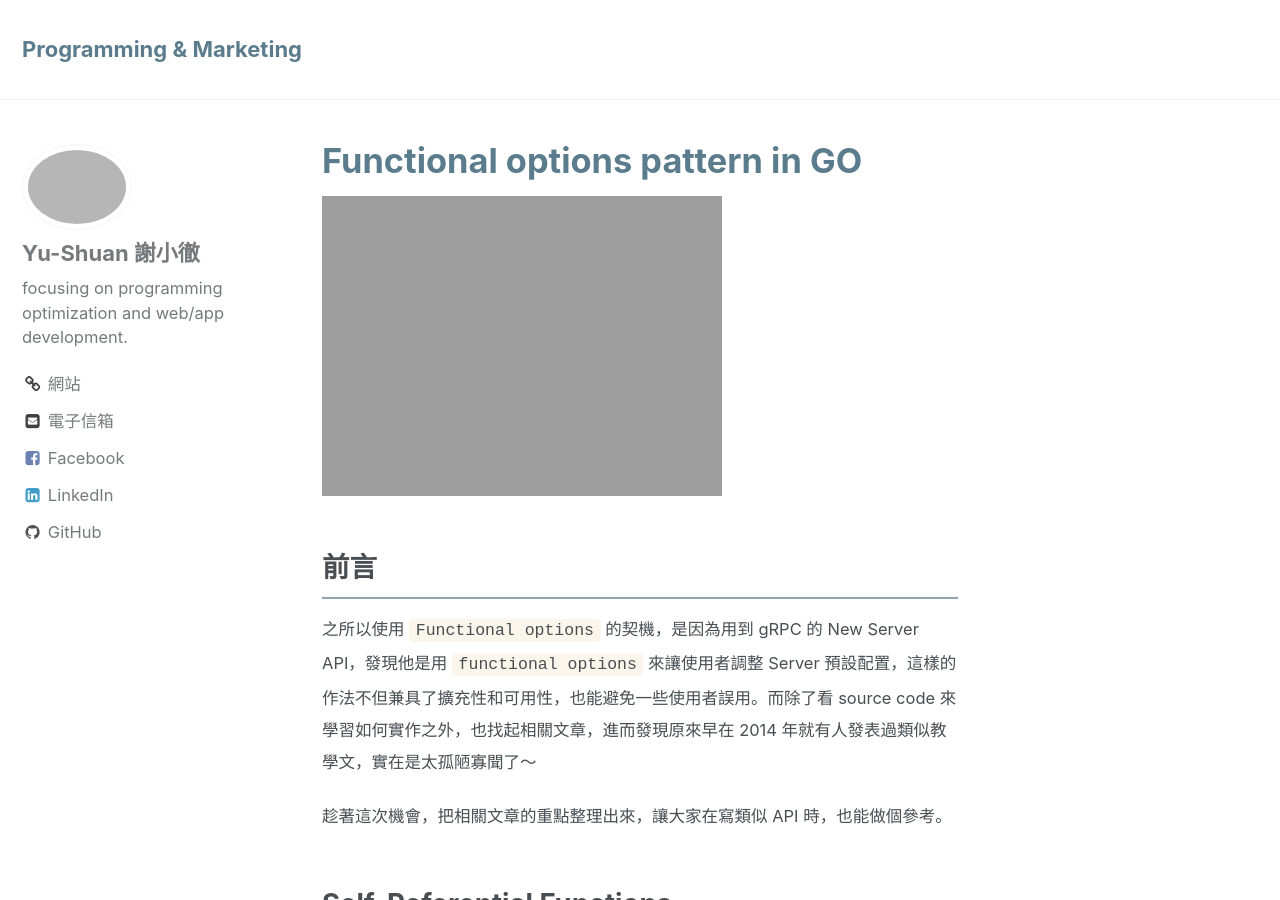
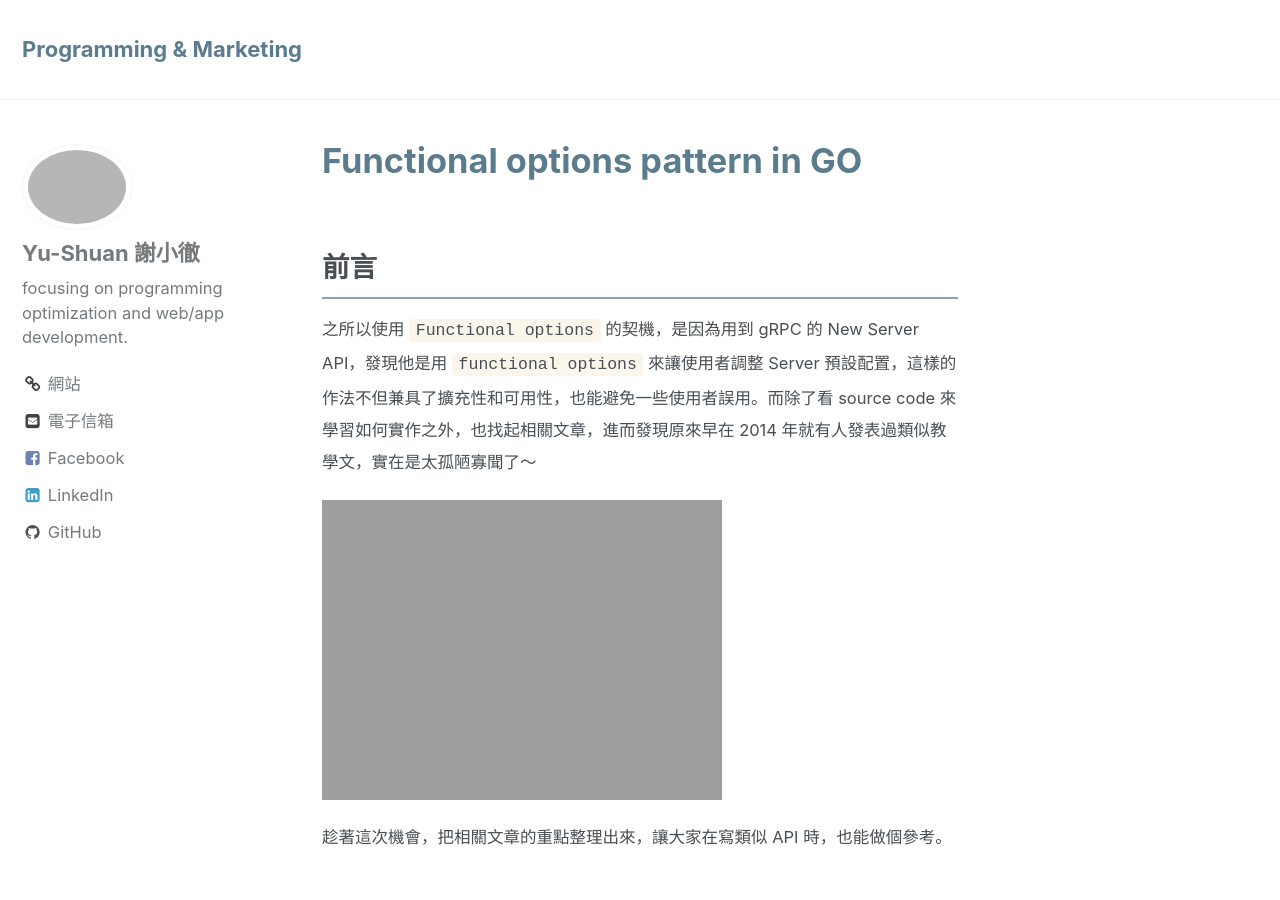
Before and after one commit to YuShuanHsieh/yushuanhsieh.github.io, a Jekyll site: the page built from _posts/2020-03-10-functional-options.markdown, in a window 1280 px wide and 900 px high. Built offline with Jekyll 4.4.1, drawn with Linux system fonts in a browser that asks for light colours.

Commit message:
chore(blog): update post

```diff
--- a/_posts/2020-03-10-functional-options.markdown
+++ b/_posts/2020-03-10-functional-options.markdown
@@ -4,10 +4,10 @@ title:  "Functional options pattern in GO"
 date:   2019-03-10 08:00:00 +0800
 categories: WebDevelopment
 ---
-![study-2019-02]({{ site.url }}/assets/images/functional-options.png)
-
 ## 前言
 之所以使用 `Functional options` 的契機，是因為用到 gRPC 的 New Server API，發現他是用 `functional options` 來讓使用者調整 Server 預設配置，這樣的作法不但兼具了擴充性和可用性，也能避免一些使用者誤用。而除了看 source code 來學習如何實作之外，也找起相關文章，進而發現原來早在 2014 年就有人發表過類似教學文，實在是太孤陋寡聞了～
+
+![study-2019-02]({{ site.url }}/assets/images/functional-options.png)
 
 趁著這次機會，把相關文章的重點整理出來，讓大家在寫類似 API 時，也能做個參考。
 
```
